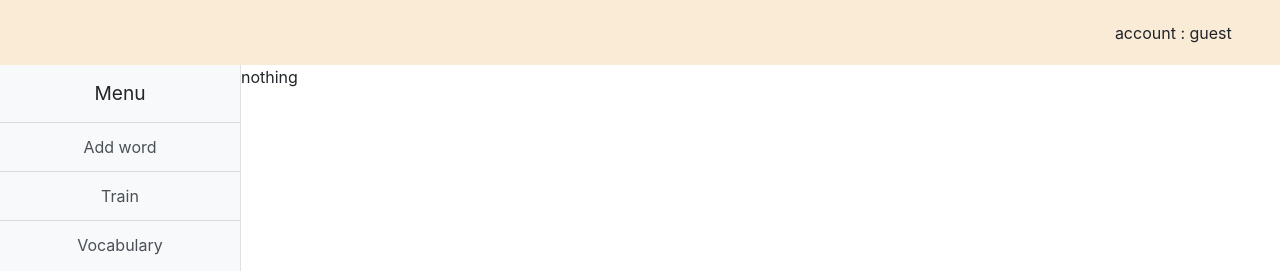
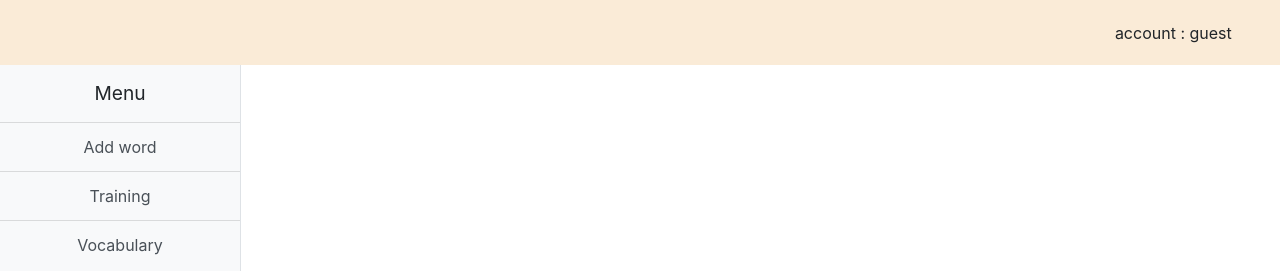
Before and after one commit to haxul/english-training, a React (Create React App) app in the folder client/: page / in a window 1280 px wide. Shown: the top 271 px of the page. Built offline with nearby package versions, Linux system fonts and the light colour scheme.

Commit message:
remove switch

```diff
--- a/client/src/App.js
+++ b/client/src/App.js
@@ -2,17 +2,15 @@ import React, {useState} from 'react';
 import './App.css';
 import {Header} from "./frame/header";
 import {Sidebar} from "./frame/sidebar"
-
-import {AddWordPage} from "./pages/addWord/addWordPage"
-import {TrainWaterfall} from "./pages/trainWaterfall/trainWaterFall"
 import {AppContext} from "./appContext"
+import pages from "./pages/pages"
 
 function App() {
     const defaultUsername = "guest"
     const defaultSideBarButtons = [{
         name: "Add word"
     }, {
-        name: "Train"
+        name: "Training"
     }, {
         name: "Vocabulary"
     }
@@ -28,9 +26,7 @@ function App() {
                 <Header username={username}/>
                 <div className="d-flex">
                     <Sidebar buttons={sideBarButtons}/>
-                    {(activePage === "Add word") ? <AddWordPage/> :
-                        (activePage === "Train") ? <TrainWaterfall/>
-                            : "nothing"}
+                    { pages[activePage] }
                 </div>
             </div>
         </AppContext.Provider>
```
